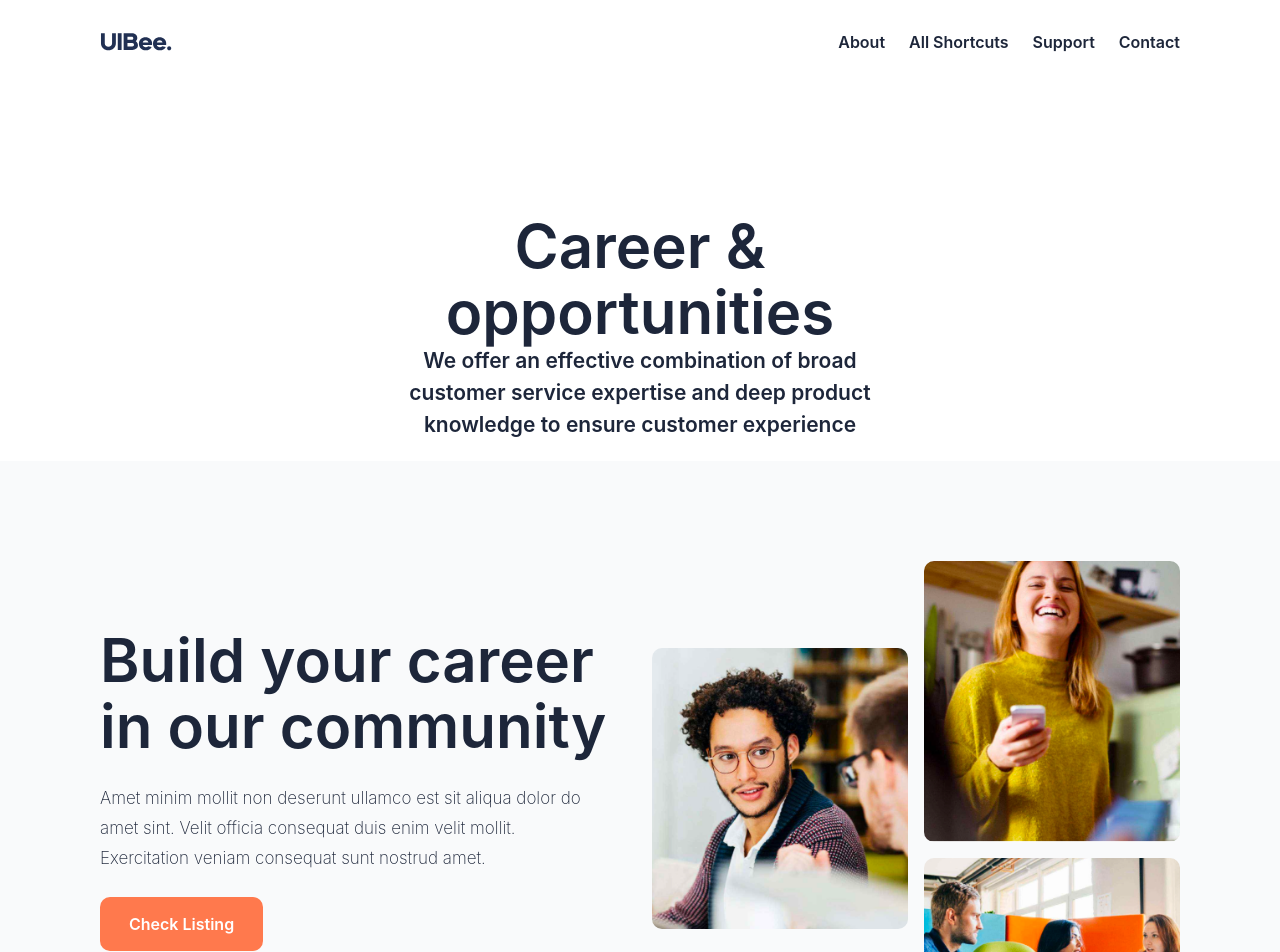
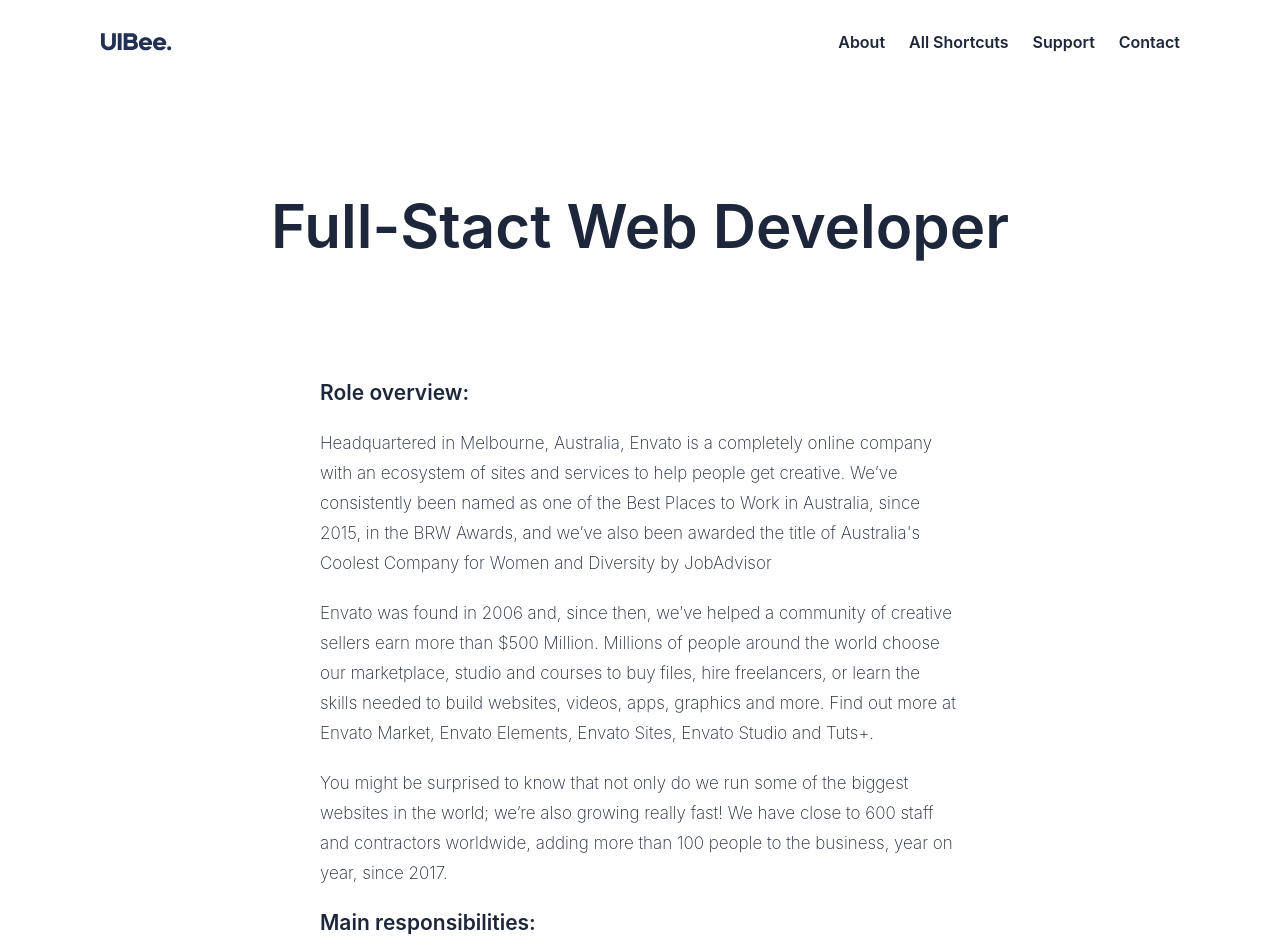
Before and after one commit to yusuffsaid/kbu-case, a React (Create React App) app: page / in a window 1280 px wide. Shown: the top 952 px of the page. Built offline with nearby package versions, Linux system fonts and the light colour scheme; the HTML template or start-up script is replaced by a standard one.

Commit message:
careerdetail page done

```diff
--- a/src/App.js
+++ b/src/App.js
@@ -2,13 +2,15 @@
 import Footer from './Components/Footer'
 import Header from './Components/Header'
 import Career from './Pages/Career'
+import CareerDetails from './Pages/CareerDetails'
 import Pricing from './Pages/Pricing'
 const App = () => {
   return (
     <div className=''>
       <Header></Header>
       {/*<Pricing></Pricing>*/}
-      <Career/>
+      {/* <Career/> */}
+      <CareerDetails/>
       <Footer></Footer>
     </div>
   )
--- a/src/Components/PageTitle.js
+++ b/src/Components/PageTitle.js
@@ -2,7 +2,7 @@
 
 const PageTitle = ({title,text}) => {
   return (
-    <div className='wrapper flex flex-col justify-center items-center text-center mt-[109px] max-w-[695px] m-auto'>
+    <div className='wrapper flex flex-col justify-center items-center text-center !py-[109px]'>
         <h1 className='sm:text-[60px] sm:leading-[66px] text-[42px] leading-[50px]'>{title}</h1>
         <p className='sm:text-[21px] sm:leading-[32px] text-opacity-70 text-[17px] leading-[30px]'>{text}</p>
     </div>
--- /dev/null
+++ b/src/Pages/CareerDetails.js
@@ -0,0 +1,36 @@
+import React from 'react'
+import PageTitle from '../Components/PageTitle'
+
+const CareerDetails = () => {
+  return (
+   <>
+   <PageTitle title="Full-Stact Web Developer"></PageTitle>
+   <section className='careerdetail-text 2xl:px-[350px] xl:px-[320px] md:px-[100px] px-4'>
+
+    <h6>Role overview:</h6>
+    <p>Headquartered in Melbourne, Australia, Envato is a completely online company with an ecosystem of sites and services to help people get creative. We’ve consistently been named as one of the Best Places to Work in Australia, since 2015, in the BRW Awards, and we’ve also been awarded the title of Australia's Coolest Company for Women and Diversity by JobAdvisor</p>
+        <p>Envato was found in 2006 and, since then, we’ve helped a community of creative sellers earn more than $500 Million. Millions of people around the world choose our marketplace, studio and courses to buy files, hire freelancers, or learn the skills needed to build websites, videos, apps, graphics and more. Find out more at Envato Market, Envato Elements, Envato Sites, Envato Studio and Tuts+.</p>
+        <p>You might be surprised to know that not only do we run some of the biggest websites in the world; we’re also growing really fast! We have close to 600 staff and contractors worldwide, adding more than 100 people to the business, year on year, since 2017.</p>
+   <h6>Main responsibilities:</h6>
+   <p>A Senior Data Engineer provides technical and delivery leadership for a team of developers working on data integration and processing projects. This role will work with stakeholders and other developers to design and implement technical data solutions for the business in a way that balances quality, cost, time and maintainability.</p>
+   <h6>Skills & Qualifications</h6>
+   <ul>
+    <li><p>Business Intelligence solutions</p></li>
+    <li><p>Cloud computing platforms (AWS)</p></li>
+    <li><p>Relevant server-side programming languages (C# .NET)</p></li>
+    <li><p>SQL and NoSQL database solutions (AWS Redshift and AWS DynamoDB)</p></li>
+    <li><p>Big data processing frameworks and concepts</p></li>
+    <li><p>DevOps practices</p></li>
+    <li><p>Serverless Architecture</p></li>
+    <li><p>*NIX operating systems</p></li>
+    <li><p>Demonstrates ability to communicate effectively with the rest of the team</p></li>
+   </ul>
+   <h6>How to apply</h6>
+   <p>A Senior Data Engineer provides technical and delivery leadership for a team of developers working on data integration and processing projects. This role will work with stakeholders and other developers to design and implement technical data solutions for the business in a way that balances quality, cost, time and maintainability.</p>
+  <button className='py-[15px] px-[27px] rounded-[10px] text-white bg-badge-orange text-[17px] font-light'>Apply for the position</button>
+   </section>
+   </>
+  )
+}
+
+export default CareerDetails
--- a/src/index.css
+++ b/src/index.css
@@ -16,3 +16,13 @@
 .wrapper{
   @apply p-[20px] 2xl:px-[150px] xl:px-[100px] lg:px-[50px] md:px-[30px] sm:px-[20px]
 }
+
+.careerdetail-text h6{
+@apply text-[21px] leading-[30px] mb-[20px] mt-[10px]
+}
+.careerdetail-text p{
+@apply text-[17px] leading-[30px] text-opacity-80 font-extralight mb-[20px]
+}
+.careerdetail-text ul{
+@apply list-disc
+}
```
